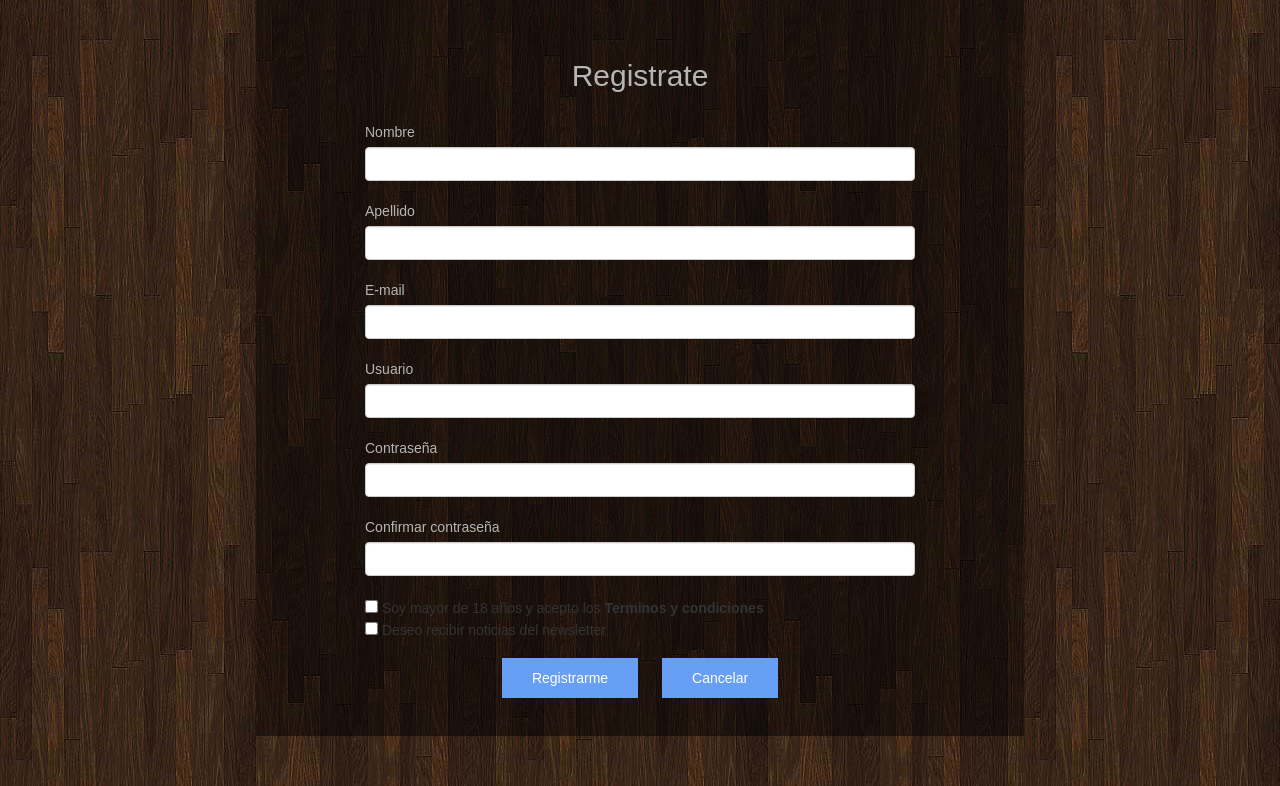
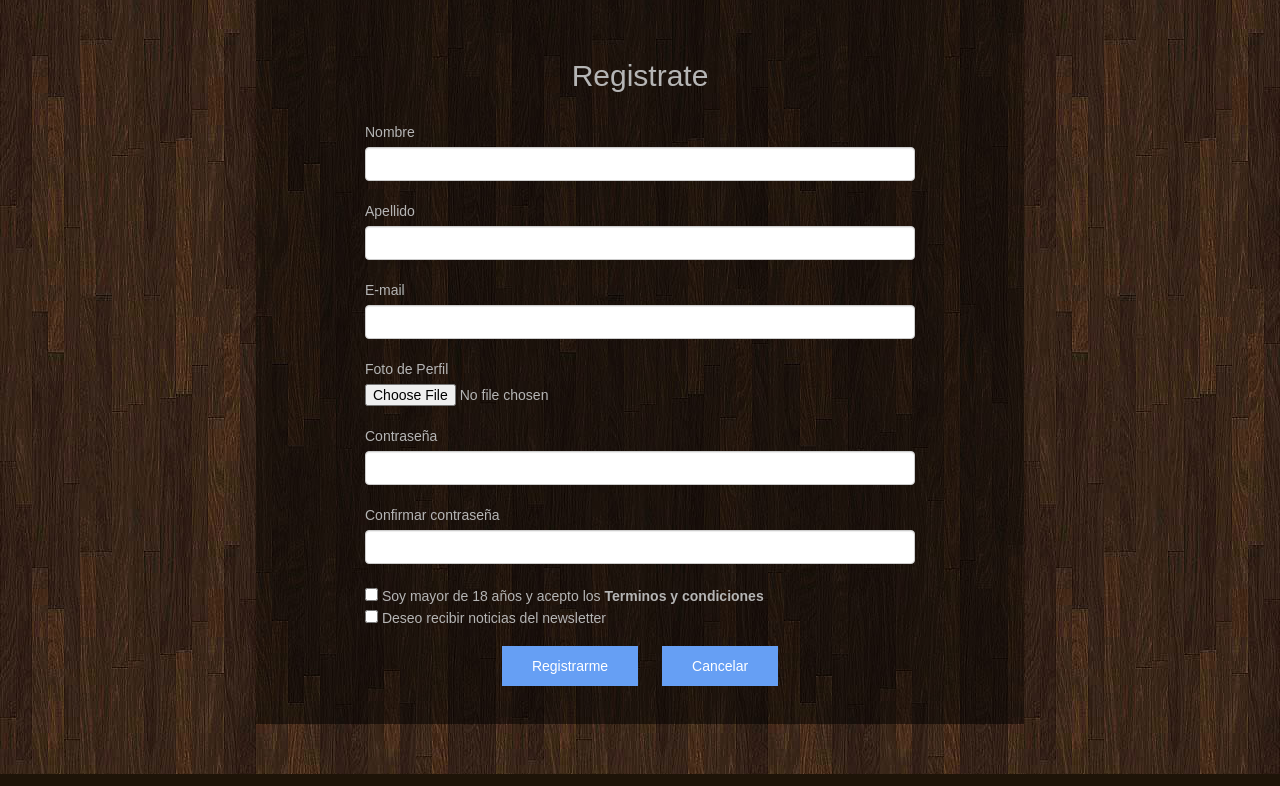
Before and after one commit to nanobonilla1909/TRAB-INTEGRADOR-FS4, a PHP site: page /register.php in a window 1280 px wide. Shown: the part 51-837 px from the top of the page. Run offline with PHP 8.4, Linux system fonts and the light colour scheme; some libraries are stand-ins or nearby versions.

Commit message:
registro con implementacion de funciones

```diff
--- a/css/login.css
+++ b/css/login.css
@@ -1,11 +1,15 @@
 body {
   background: url('../img/bg-fondo.jpg');
+}
+.error {
+  color: red;
 }
 .container {
   font-family: arial;
   margin: 30px auto;
   padding: 30px 10px;
   background-color: rgba(0, 0, 0, 0.5);
+  color: #b5b5b5;
 }
 h1 {
   font-size: 30px;
@@ -15,7 +19,6 @@ h1 {
   color: #b5b5b5;
 }
 label {
-  color: #b5b5b5;
   font-weight: normal;
 }
 button {
--- /dev/null
+++ b/functions.php
@@ -0,0 +1,49 @@
+<?php
+session_start();
+
+function validateInformation($information) {
+  $errors = [];
+
+  foreach ($information as $key => $value) {
+    $informacion[$key] = trim($value);
+  }
+
+  if(strlen($information["name"]) < 3 || strlen($information["name"]) > 20) {
+    $errors["name"] = "El nombre debe tener contener 3-20 caracteres";
+  }
+
+  if(strlen($information["surname"]) < 3 || strlen($information["surname"]) > 20) {
+    $errors["surname"] = "El apellido debe tener contener 3-20 caracteres";
+  }
+
+  if (strlen($information["email"]) == 0) {
+    $errors["email"] = "Debes completar el email";
+  }
+  else if(filter_var($information["email"], FILTER_VALIDATE_EMAIL) == false) {
+    $errors["email"] = "El mail debe ser valido";
+  }
+
+  if (strlen($information["pass"]) < 6) {
+    $errors["pass"] = "La contraseña tiene que tener al menos 6 caracteres";
+  } else if ($information["pass"] != $information["pass-c"]) {
+    $errors["pass"] = "La contraseña no verifica";
+  }
+
+  $errorAvatar = $_FILES["avatar"]["error"];
+  $nameAvatar = $_FILES["avatar"]["name"];
+  $extention = pathinfo($nameAvatar, PATHINFO_EXTENSION);
+
+  if ($errorAvatar != UPLOAD_ERR_OK) {
+    $errors["avatar"] = "Error al cargar la foto";
+  }
+  else if ($extention != "jpg" && $extention != "jpeg" && $extention != "png") {
+    $errors["avatar"] = "El avatar debe tener extension JPG, JPEG o PNG";
+  }
+
+  if (empty($information["terms"])) {
+    $errors["terms"] = "Debe ser mayor de edad y aceptar Terminos y condiciones";
+  }
+
+  return $errors;
+}
+?>
--- a/register.php
+++ b/register.php
@@ -1,3 +1,10 @@
+<?php
+require("functions.php");
+if ($_POST) {
+  $errors = validateInformation($_POST);
+}
+?>
+
 <!DOCTYPE html>
 <html>
   <head>
@@ -12,24 +19,30 @@
   <body>
     <div class="container">
       <h1>Registrate</h1>
-      <form class="register" action="index.html" method="post">
+      <form class="register" action="register.php" method="post" enctype="multipart/form-data">
         <label>Nombre</label><br>
-        <input class="form-control" type="text" name="name" value=""><br>
+        <input class="form-control" type="text" name="name" value="<?=(!empty($_POST['name'])?$_POST['name']:"")?>">
+        <?php if(!empty($errors['name'])) { ?><small><span class="error"><? echo $errors['name']?></span></small><br><?php } else { echo "<br>"; } ?>
         <label>Apellido</label><br>
-        <input class="form-control" type="text" name="surname"><br>
+        <input class="form-control" type="text" name="surname" value="<?=(!empty($_POST['surname'])?$_POST['surname']:"")?>">
+        <?php if(!empty($errors['surname'])) { ?><small><span class="error"><? echo $errors['surname']?></span></small><br><?php } else { echo "<br>"; } ?>
         <label>E-mail</label><br>
-        <input class="form-control" type="text" name="email"><br>
-        <label>Usuario</label><br>
-        <input class="form-control" type="text" name="email"><br>
+        <input class="form-control" type="text" name="email" value="<?=(!empty($_POST['email'])?$_POST['email']:"")?>">
+        <?php if(!empty($errors['email'])) { ?><small><span class="error"><? echo $errors['email']?></span></small><br><?php } else { echo "<br>"; } ?>
+        <label>Foto de Perfil</label><br>
+        <input type="file" name="avatar"><br>
         <label>Contraseña</label><br>
-        <input class="form-control" type="password" name="pass"><br>
+        <input class="form-control" type="password" name="pass" value="<?=(!empty($_POST['pass'])?$_POST['pass']:"")?>">
+        <?php if(!empty($errors['pass'])) { ?><small><span class="error"><? echo $errors['pass']?></span></small><br><?php } else { echo "<br>"; } ?>
         <label>Confirmar contraseña</label><br>
-        <input class="form-control" type="password" name="pass-confirm" value=""><br>
-        <input type="checkbox" name="terms" value=""> Soy mayor de 18 años y acepto los <strong>Terminos y condiciones</strong><br>
+        <input class="form-control" type="password" name="pass-c" value="<?=(!empty($_POST['pass-c'])?$_POST['pass-c']:"")?>">
+        <?php if(!empty($errors['pass-c'])) { ?><small><span class="error"><? echo $errors['pass-c']?></span></small><br><?php } else { echo "<br>"; } ?>
+        <input type="checkbox" name="terms" value=""> Soy mayor de 18 años y acepto los <strong>Terminos y condiciones</strong>
+        <?php if(!empty($errors['terms'])) { ?><br><small><span class="error"><? echo $errors['terms']?></span></small><br><?php } else { echo "<br>"; } ?>
         <input type="checkbox" name="newsletter" value=""> Deseo recibir noticias del newsletter<br>
         <div class="submit">
-          <a href="index.php"><button type="button" name="register">Registrarme</button></a>
-          <a href="index.php"><button type="button">Cancelar</button></a>
+          <a href="register.php"><button type="submit" name="register">Registrarme</button></a>
+          <a href="index.php"><button type="submit" name="cancel">Cancelar</button></a>
         </div>
       </form>
     </div>
```
